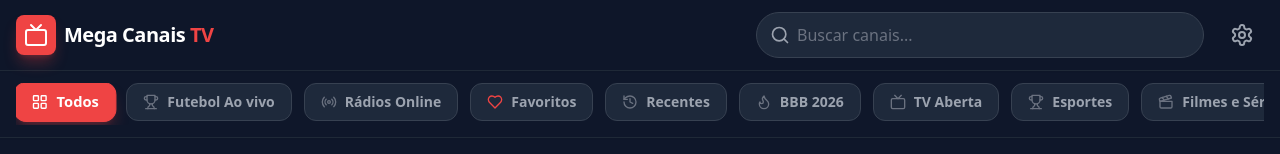
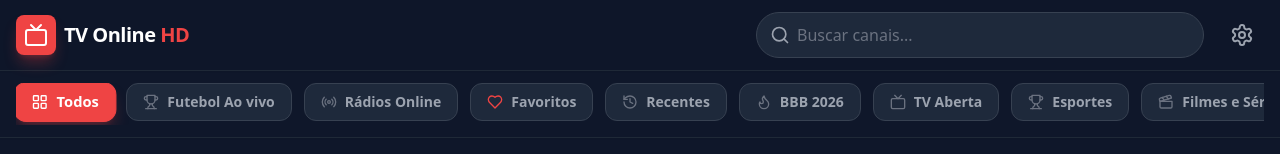
Before and after one commit to Clayton-Modder/sjsfdedf, a React (Vite) app: page /#/ in a window 1280 px wide. Shown: the top 154 px of the page. Built offline with nearby package versions, Linux system fonts and the light colour scheme; no server answers.

Commit message:
Update Header.tsx

```diff
--- a/components/Header.tsx
+++ b/components/Header.tsx
@@ -25,7 +25,7 @@ export const Header: React.FC<HeaderProps> = ({ onSearch, searchTerm }) => {
             <Tv className="text-white w-6 h-6" />
           </div>
           <span className="text-xl font-bold tracking-tight hidden sm:block text-gray-900 dark:text-white">
-            Mega Canais <span className="text-primary">TV</span>
+            TV Online <span className="text-primary">HD</span>
           </span>
         </div>
 
```
